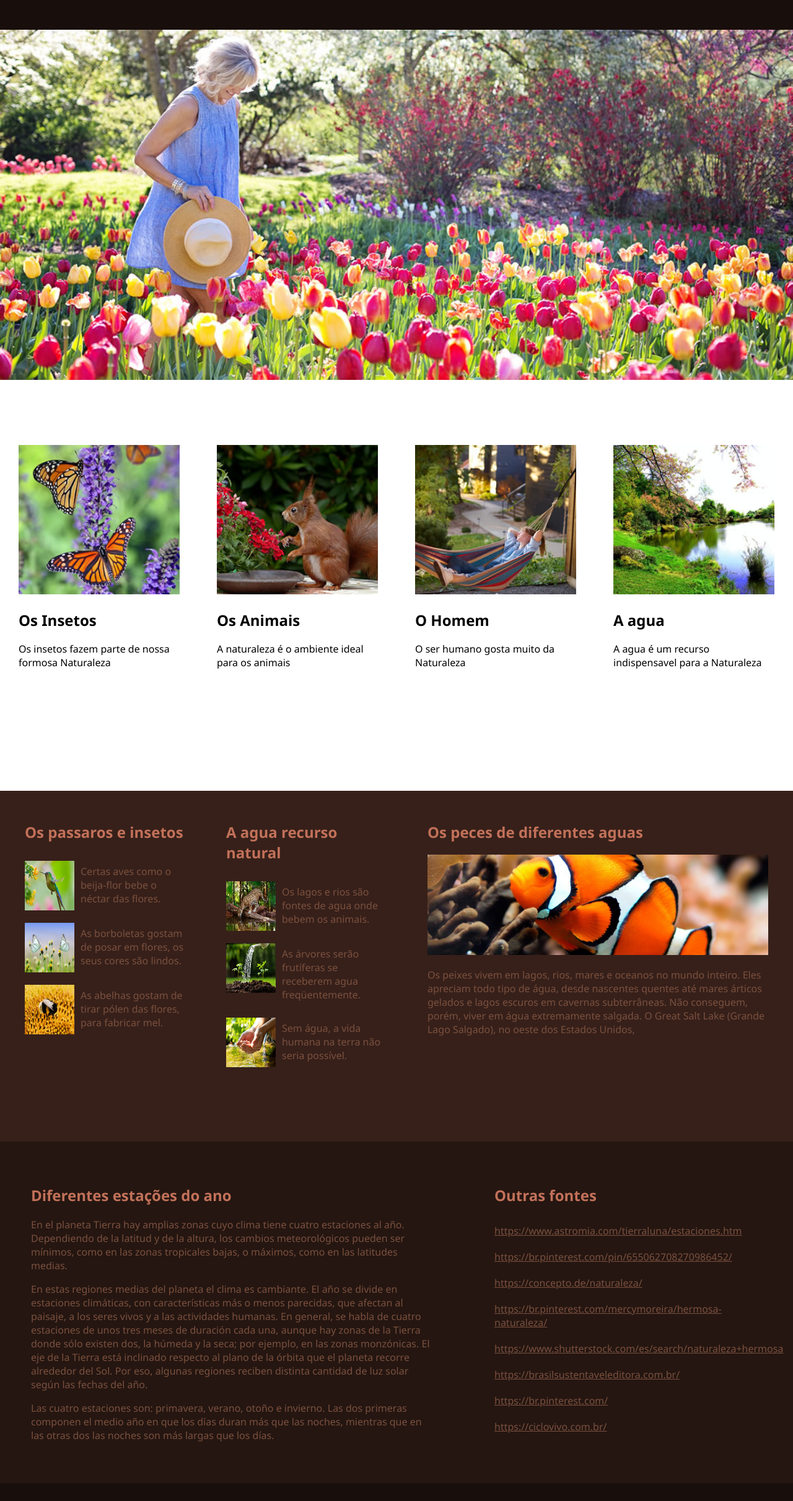
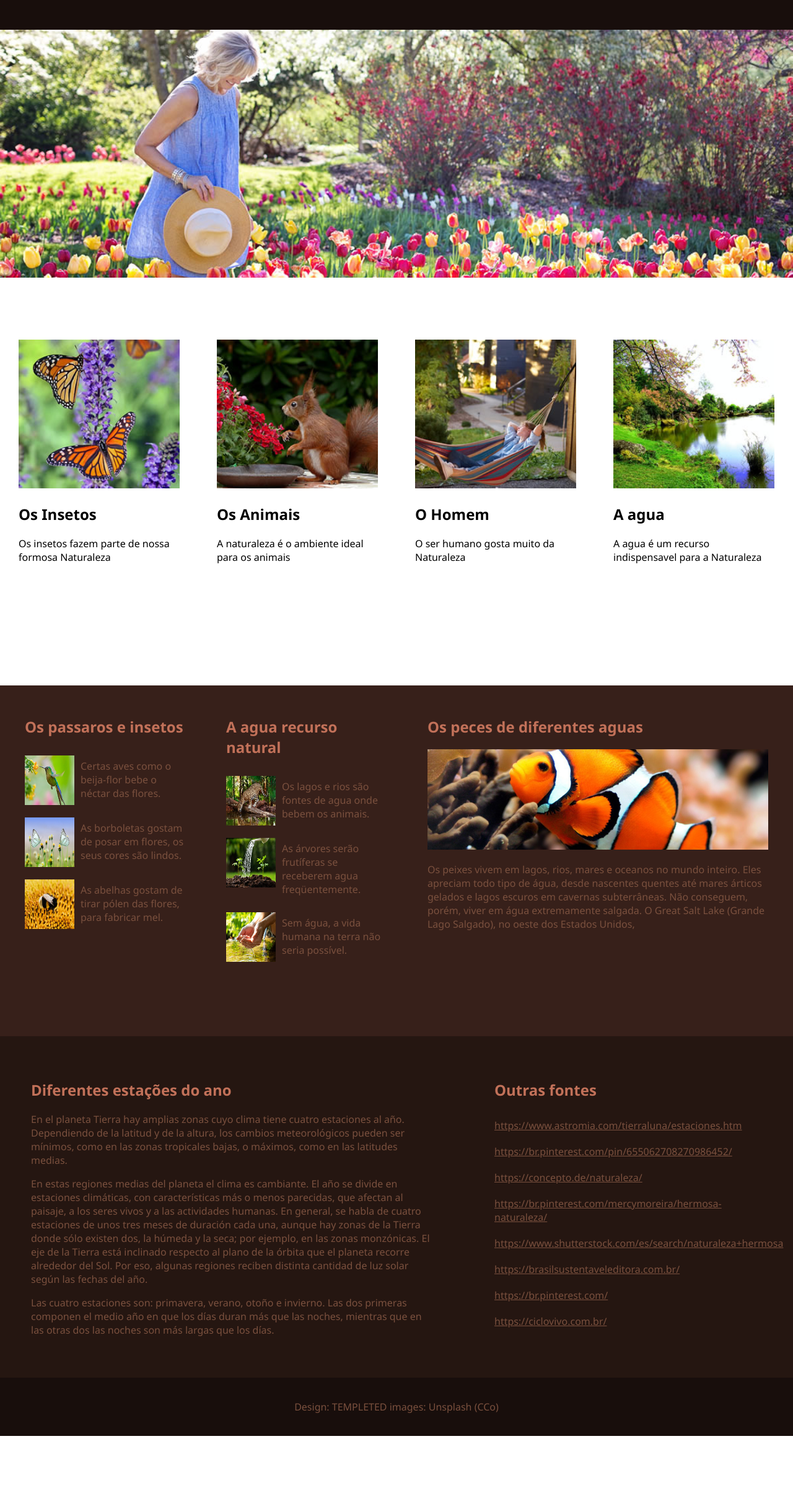
Before and after one commit to Luzdalis/Aula6, a plain HTML site: page index.html in a window 1280 px wide. Shown: the part 138-2560 px from the top of the page at 62% size. After the commit the page ends 2455 px from the top, so only its background shows below. Drawn offline with Linux system fonts and the light colour scheme.

Commit message:
feita a responsividad na tag header

```diff
--- a/index.html
+++ b/index.html
@@ -18,41 +18,42 @@
                     <a href="#">Sobre</a>
                     <a href="#">Contatos</a>
                     <a href="#">Comentarios</a>
+                    <span class="mobile-btn" role="button">☰</span>
                 </nav>
             </div>
     </section>
-        <img class="top" src="img/pexels-jill-wellington-413735.jpg" width="1039" alt="Mulher em meio de flores">
+    <div id="top"></div>
     </header>
 
     <main>
       <section> <!-- Primeira section -->
-        <div class="wrapper1"> <!-- wrapper 1 -->
-        <div class="inwrapper1">
-            <img class="media" src="img/pexels-cindy-gustafson-675313.jpg" width="240" alt="Bubuletas em flores">
+        <section class="wrapper1"> <!-- wrapper 1 -->
+        <article class="inwrapper1">
+            <img class="media" src="img/borboleta.jpg" width="240" alt="Bubuletas em flores">
             <h2>Os Insetos</h2>
             <p>Os insetos fazem parte de nossa formosa Naturaleza</p>
-        </div>
-        <div class="inwrapper1">
-            <img class="media" src="img/pexels-pixabay-460775.jpg" width="240" alt="Bubuletas em flores">
+        </article>
+        <article class="inwrapper1">
+            <img class="media" src="img/ardilla.jpg" width="240" alt="Bubuletas em flores">
             <h2>Os Animais</h2>
             <p>A naturaleza é o ambiente ideal para os animais</p>
-        </div>
-        <div class="inwrapper1">
-            <img class="media" src="img/pexels-arthouse-studio-4353688.jpg" width="240" alt="Bubuletas em flores">
+        </article>
+        <article class="inwrapper1">
+            <img class="media" src="img/mujer_hamaca.jpg" width="240" alt="Bubuletas em flores">
             <h2>O Homem</h2>
             <p>O ser humano gosta muito da Naturaleza</p>
-        </div>
-        <div class="inwrapper1">
-            <img class="media" src="img/pexels-iconcom-805452.jpg" width="240" alt="Bubuletas em flores">
+        </article>
+        <article class="inwrapper1">
+            <img class="media" src="img/lago.jpg" width="240" alt="Bubuletas em flores">
             <h2>A agua</h2>
             <p>A agua é um recurso indispensavel para a Naturaleza</p>
-        </div>
-        </div> <!-- Fechamento wrapper 1 -->
+        </article>
+        </section> <!-- Fechamento wrapper 1 -->
       </section> <!-- fechamento da primeira section -->
 
       <section class="marron"> <!-- section marron -->
-        <div class="wrapper2"> <!-- wrapper 2 -->
-            <div class="inwrapper2_C1">
+        <section class="wrapper2"> <!-- wrapper 2 -->
+            <section class="inwrapper2_C1">
                 <h2 class="pastel titulo">Os passaros e insetos</h2>
                 <article class="art_coluna1e2">
                 <img class="pequena" src="img/coliflor.jpg" width="159" alt="Bubuletas em flores">
@@ -66,8 +67,8 @@
                 <img class="pequena" src="img/abeja.jpg" width="159" alt="Bubuletas em flores">
                 <p>As abelhas gostam de tirar pólen das flores, para fabricar mel.</p>
                 </article>
-            </div>
-        <div class="inwrapper2_C2">
+            </section>
+            <section class="inwrapper2_C2">
                 <h2 class="pastel titulo">A agua recurso natural</h2>
                 <article class="art_coluna1e2">
                 <img class="pequena" src="img/tigre.jpg" width="159" alt="Bubuletas em flores">
@@ -81,8 +82,8 @@
                 <img class="pequena" src="img/agua_mano.jpg" width="159" alt="mão pegando agua do rio">
                 <p>Sem água, a vida humana na terra não seria possível.</p>
                 </article>
-        </div>
-        <div class="inwrapper2_C3">
+            </section>
+            <section class="inwrapper2_C3">
                 <h2 class="pastel">Os peces de diferentes aguas</h2>
                 <article>
                 <img class="imagem_pez" src="img/nemo.jpg" width="680" alt="Pez">
@@ -93,11 +94,11 @@
                 O Great Salt Lake (Grande Lago Salgado), no oeste dos Estados Unidos,
                 </p>
                 </article>
-        </div>
-    </div> <!-- Fecahamento wrapper 2 -->
+            </section>
+        </section> <!-- Fecahamento wrapper 2 -->
     <aside>
-        <div class="wrapper3">  <!-- wrapper 3 -->
-            <div class="inwrapper3_C1">
+        <section class="wrapper3">  <!-- wrapper 3 -->
+            <article class="inwrapper3_C1">
                 <h2 class="pastel">Diferentes estações do ano</h2>
                 <p>En el planeta Tierra hay amplias zonas cuyo clima
                     tiene cuatro estaciones al año. Dependiendo de la
@@ -119,8 +120,8 @@
                     Las dos primeras componen el medio año en que los días duran
                     más que las noches, mientras que en las otras dos las noches
                     son más largas que los días.</p>
-            </div>
-            <div class="inwrapper3_C2">
+            </article>
+            <article class="inwrapper3_C2">
                 <h2 class="pastel">Outras fontes</h2>
                 <li><a href="https://www.astromia.com/tierraluna/estaciones.htm">https://www.astromia.com/tierraluna/estaciones.htm</a></li>
                 <li><a href="https://br.pinterest.com/pin/655062708270986452/">https://br.pinterest.com/pin/655062708270986452/</a></li>
@@ -130,8 +131,8 @@
                 <li><a href="https://brasilsustentaveleditora.com.br/">https://brasilsustentaveleditora.com.br/</a></li>
                 <li><a href="https://br.pinterest.com/">https://br.pinterest.com/</a></li>
                 <li><a href="https://ciclovivo.com.br/">https://ciclovivo.com.br/</a></li>
-            </div>
-        </div> <!-- Fechamento wrapper 3 -->
+            </article>
+        </section> <!-- Fechamento wrapper 3 -->
       <footer>
         <p>Design: TEMPLETED images: Unsplash (CCo)</p>
       </footer>
--- a/style.css
+++ b/style.css
@@ -95,8 +95,13 @@ footer{
     width: 100%;
 }
 
-.top{
-    width:100%;
+#top{
+    width: 100%;
+    height: 25rem;
+    background-image: url(img/muejr_jardin.jpg);
+    background-position: center 10%;
+    background-size: cover;
+
 }
 
 #menu{
@@ -106,6 +111,8 @@ footer{
     padding-right: 40px;
 }
 
+
+
 #menu div{
     color: white;
     font-size: 20px;
@@ -113,12 +120,7 @@ footer{
     padding: 25px;
 }
 
-#menu div a{
-    display: inline-block;
-    color: white;
-    padding: 0.2em 1em;
-    text-decoration: none;
-}
+
 
 #menu a:hover{
     text-decoration:none;
@@ -132,3 +134,56 @@ h1{
     padding-left: 20px;
     font-weight: 400;
 }
+
+#menu nav a{
+    display: inline-block;
+    color: white;
+    padding: 0.2em 1em;
+    text-decoration: none;
+    display: none;
+}
+
+#menu nav span{
+    display: none;
+}
+
+/* Celular */
+@media screen and (min-width: 375px) and (max-width: 767px){
+    #menu nav span{
+        /* Mostramos el boton de menu para celular */
+        display: inline-block;
+    }
+    #top {
+        height: 25rem;
+    }
+
+}
+
+/* Tablet */
+@media screen and (min-width: 768px) and (max-width: 1023px){
+    #menu nav span{
+        /* Mostramos el boton de menu para celular */
+        display: inline-block;
+    }
+    #top {
+        height: 25rem;
+    }
+
+}
+
+/* Desktop */
+@media screen and (min-width:1024px) {
+    #menu nav a{
+        /* Mostramos el menú de PC */
+        display: inline-block;
+        color: white;
+        padding: 0.2em 1em;
+        text-decoration: none;
+    }
+    #menu nav span{
+        /* Ocultamos el boton de menu para celular */
+        display: none;
+    }
+
+
+}
```
Also changed, not shown: img/ardilla.jpg (renamed from img/pexels-pixabay-460775.jpg), img/borboleta.jpg (renamed from img/pexels-cindy-gustafson-675313.jpg), img/lago.jpg (renamed from img/pexels-iconcom-805452.jpg), img/muejr_jardin.jpg (added), img/mujer_hamaca.jpg (added), img/pexels-arthouse-studio-4353688.jpg (deleted), img/pexels-jill-wellington-413735.jpg (deleted). Lines whose indentation alone changed are shown as unchanged.
